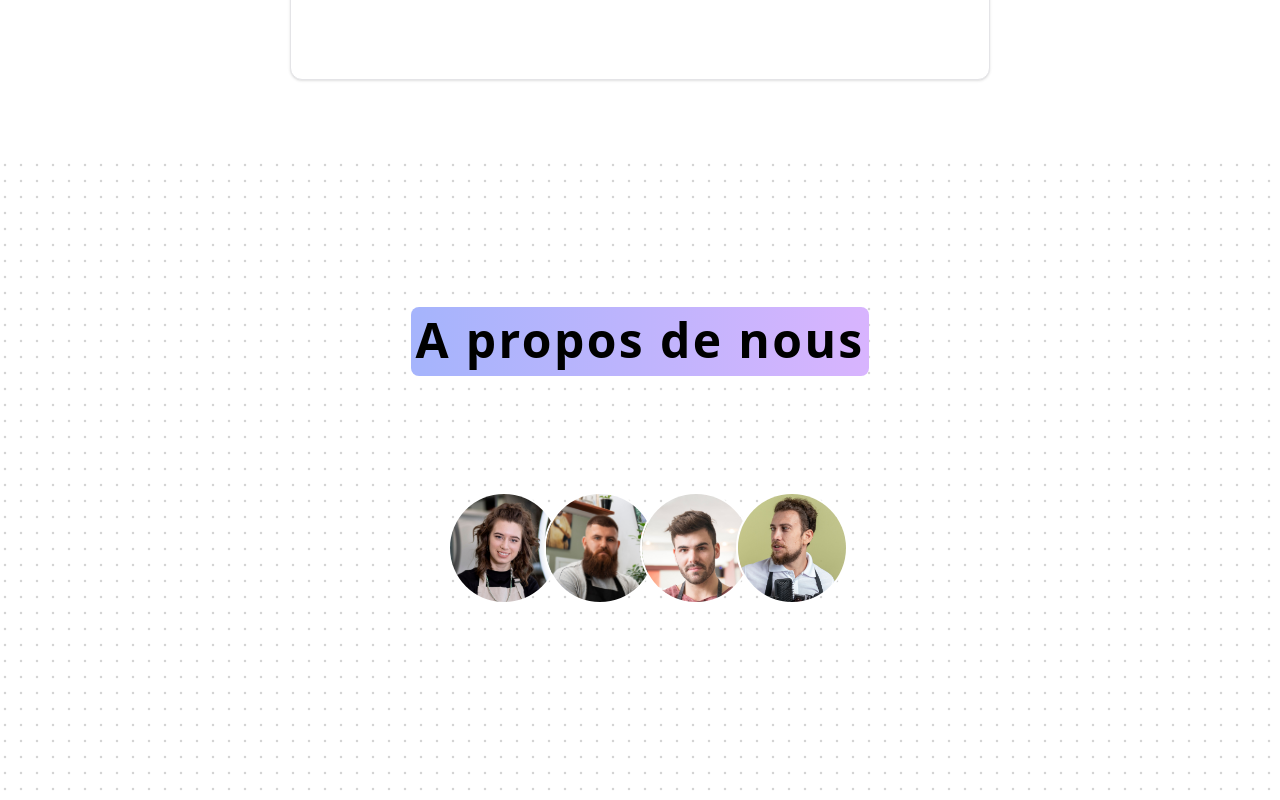
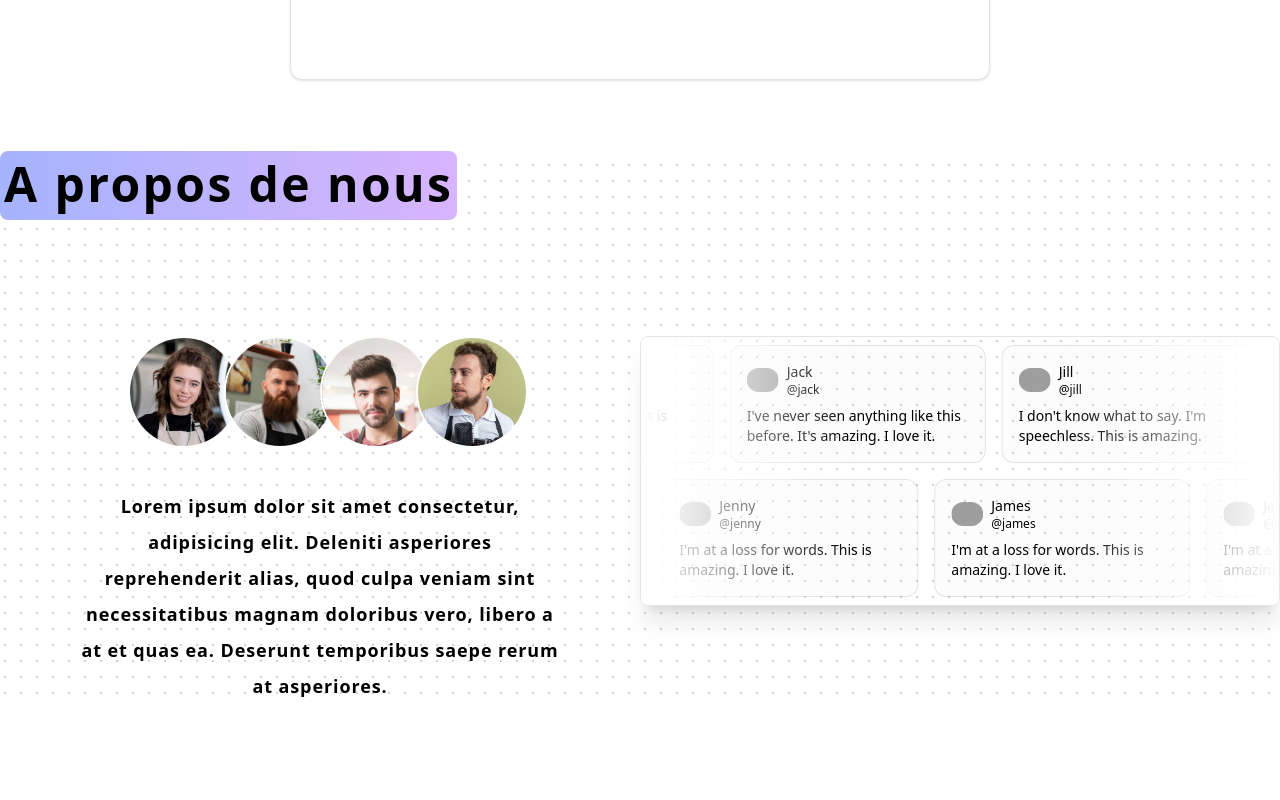
Before and after one commit to Adrien-legeleu/site-coiffeur, a Next.js app: page / in a window 1280 px wide. Shown: the part 1382-2182 px from the top of the page. After the commit the page ends 2086 px from the top, so only its background shows below. Built offline with nearby package versions, Linux system fonts and the light colour scheme; grey boxes are pictures that could not be loaded.

Commit message:
coiffeur sirte page about

```diff
--- a/src/components/acernity/animated-tooltip.tsx
+++ b/src/components/acernity/animated-tooltip.tsx
@@ -49,7 +49,7 @@
           <AnimatePresence mode="popLayout">
             {hoveredIndex === item.id && (
               <motion.div
-                initial={{ opacity: 0, y: 20, scale: 0.6 }}
+                initial={{ opacity: 0, y: 40, scale: 0.6 }}
                 animate={{
                   opacity: 1,
                   y: 0,
@@ -66,7 +66,7 @@
                   rotate: rotate,
                   whiteSpace: "nowrap",
                 }}
-                className="absolute -top-16 -left-1/2 translate-x-1/2 flex text-xs  flex-col items-center justify-center rounded-md bg-black z-50 shadow-xl px-4 py-2"
+                className="absolute -top-16 translate-x-1/2 flex text-xs  flex-col items-center justify-center rounded-md bg-black z-50 shadow-xl px-4 py-2"
               >
                 <div className="absolute inset-x-10 z-30 w-[20%] -bottom-px bg-gradient-to-r from-transparent via-emerald-500 to-transparent h-px " />
                 <div className="absolute left-10 w-[40%] z-30 -bottom-px bg-gradient-to-r from-transparent via-sky-500 to-transparent h-px " />
--- a/src/components/acernity/hero-highlight.tsx
+++ b/src/components/acernity/hero-highlight.tsx
@@ -29,7 +29,7 @@
   return (
     <div
       className={cn(
-        "relative h-[40rem] flex items-center bg-white dark:bg-black justify-center w-full group",
+        "relative h-full flex items-center bg-white dark:bg-black justify-center w-full group",
         containerClassName
       )}
       onMouseMove={handleMouseMove}
--- /dev/null
+++ b/src/components/acernity/reviewCard.tsx
@@ -0,0 +1,98 @@
+import { cn } from "@/lib/utils";
+import Marquee from "../ui/marquee";
+
+const reviews = [
+  {
+    name: "Jack",
+    username: "@jack",
+    body: "I've never seen anything like this before. It's amazing. I love it.",
+    img: "https://avatar.vercel.sh/jack",
+  },
+  {
+    name: "Jill",
+    username: "@jill",
+    body: "I don't know what to say. I'm speechless. This is amazing.",
+    img: "https://avatar.vercel.sh/jill",
+  },
+  {
+    name: "John",
+    username: "@john",
+    body: "I'm at a loss for words. This is amazing. I love it.",
+    img: "https://avatar.vercel.sh/john",
+  },
+  {
+    name: "Jane",
+    username: "@jane",
+    body: "I'm at a loss for words. This is amazing. I love it.",
+    img: "https://avatar.vercel.sh/jane",
+  },
+  {
+    name: "Jenny",
+    username: "@jenny",
+    body: "I'm at a loss for words. This is amazing. I love it.",
+    img: "https://avatar.vercel.sh/jenny",
+  },
+  {
+    name: "James",
+    username: "@james",
+    body: "I'm at a loss for words. This is amazing. I love it.",
+    img: "https://avatar.vercel.sh/james",
+  },
+];
+
+const firstRow = reviews.slice(0, reviews.length / 2);
+const secondRow = reviews.slice(reviews.length / 2);
+
+const ReviewCard = ({
+  img,
+  name,
+  username,
+  body,
+}: {
+  img: string;
+  name: string;
+  username: string;
+  body: string;
+}) => {
+  return (
+    <figure
+      className={cn(
+        "relative w-64 cursor-pointer overflow-hidden rounded-xl border p-4",
+        // light styles
+        "border-gray-950/[.1] bg-gray-950/[.01] hover:bg-gray-950/[.05]",
+        // dark styles
+        "dark:border-gray-50/[.1] dark:bg-gray-50/[.10] dark:hover:bg-gray-50/[.15]"
+      )}
+    >
+      <div className="flex flex-row items-center gap-2">
+        <img className="rounded-full" width="32" height="32" alt="" src={img} />
+        <div className="flex flex-col">
+          <figcaption className="text-sm font-medium dark:text-white">
+            {name}
+          </figcaption>
+          <p className="text-xs font-medium dark:text-white/40">{username}</p>
+        </div>
+      </div>
+      <blockquote className="mt-2 text-sm">{body}</blockquote>
+    </figure>
+  );
+};
+
+export function MarqueeDemo() {
+  return (
+    <div className="relative flex w-full flex-col items-center justify-center overflow-hidden rounded-lg border bg-background md:shadow-xl">
+      <Marquee pauseOnHover className="[--duration:20s]">
+        {firstRow.map((review) => (
+          <ReviewCard key={review.username} {...review} />
+        ))}
+      </Marquee>
+      <Marquee reverse pauseOnHover className="[--duration:20s]">
+        {secondRow.map((review) => (
+          <ReviewCard key={review.username} {...review} />
+        ))}
+      </Marquee>
+      <div className="pointer-events-none absolute inset-y-0 left-0 w-1/3 bg-gradient-to-r from-white dark:from-background"></div>
+      <div className="pointer-events-none absolute inset-y-0 right-0 w-1/3 bg-gradient-to-l from-white dark:from-background"></div>
+    </div>
+  );
+}
--- /dev/null
+++ b/src/components/ui/marquee.tsx
@@ -0,0 +1,51 @@
+import { cn } from "@/lib/utils";
+
+interface MarqueeProps {
+  className?: string;
+  reverse?: boolean;
+  pauseOnHover?: boolean;
+  children?: React.ReactNode;
+  vertical?: boolean;
+  repeat?: number;
+  [key: string]: any;
+}
+
+export default function Marquee({
+  className,
+  reverse,
+  pauseOnHover = false,
+  children,
+  vertical = false,
+  repeat = 4,
+  ...props
+}: MarqueeProps) {
+  return (
+    <div
+      {...props}
+      className={cn(
+        "group flex overflow-hidden p-2 [--duration:40s] [--gap:1rem] [gap:var(--gap)]",
+        {
+          "flex-row": !vertical,
+          "flex-col": vertical,
+        },
+        className,
+      )}
+    >
+      {Array(repeat)
+        .fill(0)
+        .map((_, i) => (
+          <div
+            key={i}
+            className={cn("flex shrink-0 justify-around [gap:var(--gap)]", {
+              "animate-marquee flex-row": !vertical,
+              "animate-marquee-vertical flex-col": vertical,
+              "group-hover:[animation-play-state:paused]": pauseOnHover,
+              "[animation-direction:reverse]": reverse,
+            })}
+          >
+            {children}
+          </div>
+        ))}
+    </div>
+  );
+}
--- a/src/features/home/About.tsx
+++ b/src/features/home/About.tsx
@@ -3,6 +3,7 @@
 import { HeroHighlight, Highlight } from "@/components/acernity/hero-highlight";
 import React from "react";
 import { motion } from "framer-motion";
+import { MarqueeDemo } from "@/components/acernity/reviewCard";
 
 const people = [
   {
@@ -49,12 +50,25 @@
           ease: [0.4, 0.0, 0.2, 1],
         }}
       >
-        <Highlight className="text-black text-5xl  font-semibold tracking-wider text-center ">
+        <Highlight className="text-black text-5xl w-full  font-semibold tracking-wider text-center ">
           A propos de nous
         </Highlight>
       </motion.h1>
-      <div className="flex flex-row items-center justify-center mt-32 mb-10 w-full">
-        <AnimatedTooltip items={people} />
+      <div className="mt-32 grid grid-cols-2 ">
+        <div>
+          <div className="flex flex-row items-center justify-center  mb-10 w-full">
+            <AnimatedTooltip items={people} />
+          </div>
+          <p className="text-lg font-semibold tracking-wider leading-loose text-center px-20">
+            Lorem ipsum dolor sit amet consectetur, adipisicing elit. Deleniti
+            asperiores reprehenderit alias, quod culpa veniam sint
+            necessitatibus magnam doloribus vero, libero a at et quas ea.
+            Deserunt temporibus saepe rerum at asperiores.
+          </p>
+        </div>
+        <div>
+          <MarqueeDemo />
+        </div>
       </div>
     </HeroHighlight>
   );
--- a/tailwind.config.ts
+++ b/tailwind.config.ts
@@ -17,67 +17,85 @@
   	extend: {
   		keyframes: {
   			spotlight: {
-          "0%": {
-            opacity: "0",
-            transform: "translate(-72%, -62%) scale(0.5)",
+  				'0%': {
+  					opacity: '0',
+  					transform: 'translate(-72%, -62%) scale(0.5)'
   				},
-          "100%": {
-            opacity: "1",
-            transform: "translate(-50%,-40%) scale(1)",
+  				'100%': {
+  					opacity: '1',
+  					transform: 'translate(-50%,-40%) scale(1)'
+  				}
   			},
+  			marquee: {
+  				from: {
+  					transform: 'translateX(0)'
   				},
+  				to: {
+  					transform: 'translateX(calc(-100% - var(--gap)))'
+  				}
+  			},
+  			'marquee-vertical': {
+  				from: {
+  					transform: 'translateY(0)'
+  				},
+  				to: {
+  					transform: 'translateY(calc(-100% - var(--gap)))'
+  				}
+  			}
   		},
   		animation: {
-        spotlight: "spotlight 2s ease .75s 1 forwards",
+  			spotlight: 'spotlight 2s ease .75s 1 forwards',
+  			marquee: 'marquee var(--duration) infinite linear',
+  			'marquee-vertical': 'marquee-vertical var(--duration) linear infinite'
   		},
   		colors: {
-        background: "hsl(var(--background))",
-        foreground: "hsl(var(--foreground))",
+  			background: 'hsl(var(--background))',
+  			foreground: 'hsl(var(--foreground))',
   			card: {
-          DEFAULT: "hsl(var(--card))",
-          foreground: "hsl(var(--card-foreground))",
+  				DEFAULT: 'hsl(var(--card))',
+  				foreground: 'hsl(var(--card-foreground))'
   			},
   			popover: {
-          DEFAULT: "hsl(var(--popover))",
-          foreground: "hsl(var(--popover-foreground))",
+  				DEFAULT: 'hsl(var(--popover))',
+  				foreground: 'hsl(var(--popover-foreground))'
   			},
   			primary: {
-          DEFAULT: "hsl(var(--primary))",
-          foreground: "hsl(var(--primary-foreground))",
+  				DEFAULT: 'hsl(var(--primary))',
+  				foreground: 'hsl(var(--primary-foreground))'
   			},
   			secondary: {
-          DEFAULT: "hsl(var(--secondary))",
-          foreground: "hsl(var(--secondary-foreground))",
+  				DEFAULT: 'hsl(var(--secondary))',
+  				foreground: 'hsl(var(--secondary-foreground))'
   			},
   			muted: {
-          DEFAULT: "hsl(var(--muted))",
-          foreground: "hsl(var(--muted-foreground))",
+  				DEFAULT: 'hsl(var(--muted))',
+  				foreground: 'hsl(var(--muted-foreground))'
   			},
   			accent: {
-          DEFAULT: "hsl(var(--accent))",
-          foreground: "hsl(var(--accent-foreground))",
+  				DEFAULT: 'hsl(var(--accent))',
+  				foreground: 'hsl(var(--accent-foreground))'
   			},
   			destructive: {
-          DEFAULT: "hsl(var(--destructive))",
-          foreground: "hsl(var(--destructive-foreground))",
+  				DEFAULT: 'hsl(var(--destructive))',
+  				foreground: 'hsl(var(--destructive-foreground))'
   			},
-        border: "hsl(var(--border))",
-        input: "hsl(var(--input))",
-        ring: "hsl(var(--ring))",
+  			border: 'hsl(var(--border))',
+  			input: 'hsl(var(--input))',
+  			ring: 'hsl(var(--ring))',
   			chart: {
-          "1": "hsl(var(--chart-1))",
-          "2": "hsl(var(--chart-2))",
-          "3": "hsl(var(--chart-3))",
-          "4": "hsl(var(--chart-4))",
-          "5": "hsl(var(--chart-5))",
-        },
+  				'1': 'hsl(var(--chart-1))',
+  				'2': 'hsl(var(--chart-2))',
+  				'3': 'hsl(var(--chart-3))',
+  				'4': 'hsl(var(--chart-4))',
+  				'5': 'hsl(var(--chart-5))'
+  			}
   		},
   		borderRadius: {
-        lg: "var(--radius)",
-        md: "calc(var(--radius) - 2px)",
-        sm: "calc(var(--radius) - 4px)",
-      },
-    },
+  			lg: 'var(--radius)',
+  			md: 'calc(var(--radius) - 2px)',
+  			sm: 'calc(var(--radius) - 4px)'
+  		}
+  	}
   },
   plugins: [
     require("tailwindcss-animate"),
```
Lines whose indentation alone changed are shown as unchanged.
